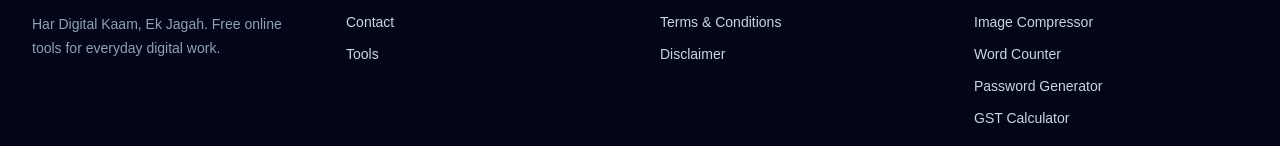
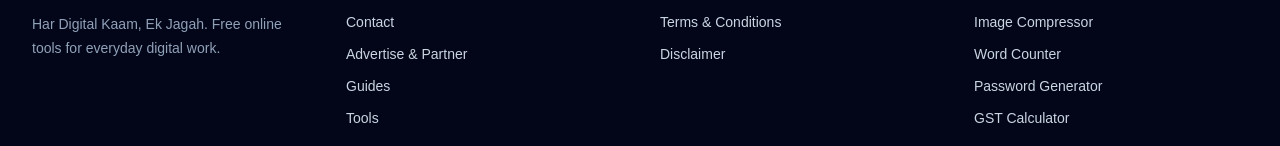
Before and after one commit to WellProSoftware/kaamkitpro, a Next.js app: page / in a window 1280 px wide. Shown: the part 6264-6410 px from the top of the page. Built offline with nearby package versions, Linux system fonts and the light colour scheme.

Commit message:
growth: add advertiser and partnership entry point

```diff
--- a/src/app/page.tsx
+++ b/src/app/page.tsx
@@ -877,6 +877,12 @@ export default function Home() {
               <a href="/contact" className="block hover:text-white">
                 Contact
               </a>
+              <a href="/advertise" className="block hover:text-white">
+                Advertise & Partner
+              </a>
+              <a href="/guides" className="block hover:text-white">
+                Guides
+              </a>
               <a href="#tools" className="block hover:text-white">
                 Tools
               </a>
```
